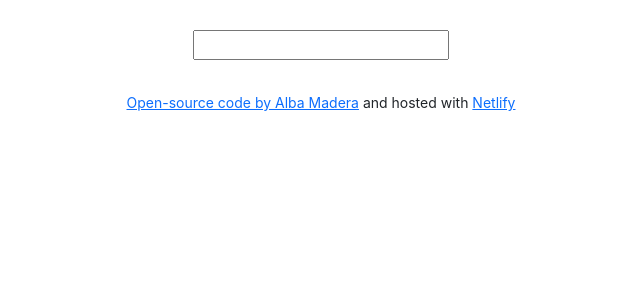
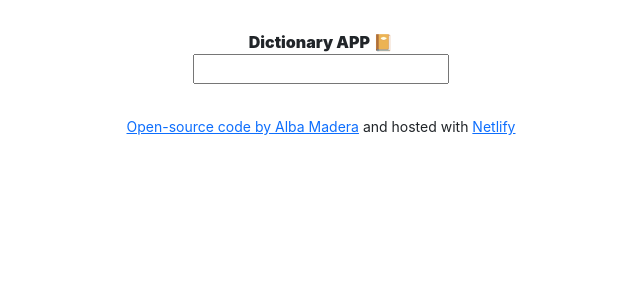
Before and after one commit to alm92387/dictionary, a React (Create React App) app: page / in a window 1280 px wide. Shown: the top 300 px of the page, without its empty margins (319-959 px from the left). Built offline with nearby package versions, Linux system fonts and the light colour scheme.

Commit message:
Added title

```diff
--- a/src/App.js
+++ b/src/App.js
@@ -10,6 +10,7 @@ export default function App() {
        </header>
        <main>
          <Dictionary />
+
        </main>
           <footer className="App-footer">
           <small>
--- a/src/Dictionary.css
+++ b/src/Dictionary.css
@@ -18,6 +18,10 @@ li {
 h2 {
   border: 1px solid #dd91f3;
 }
+.Title {
+  font-weight: 700px;
+  font-weight: bolder;
+}
 .Dictionary {
   text-align: center;
   margin: 30px 0;
--- a/src/Dictionary.js
+++ b/src/Dictionary.js
@@ -36,9 +36,13 @@ export default function Dictionary () {
     }
     return (
         <div className="Dictionary">
+            <section className="Title">
+             <strong> Dictionary APP 📔 </strong>
+             </section>
             <form onSubmit={search}>
                 <input type="search" onChange={handleKeywordChange} />
             </form>
+
             <Results results={results} />
             <Photos photos={photos} />
         </div>
```
